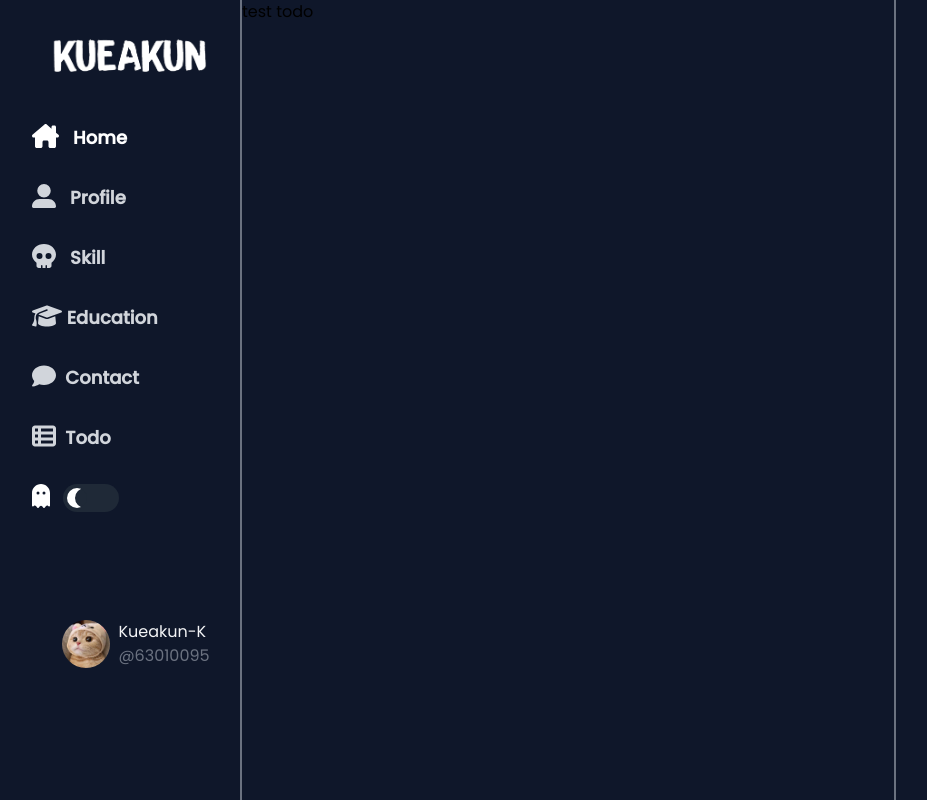
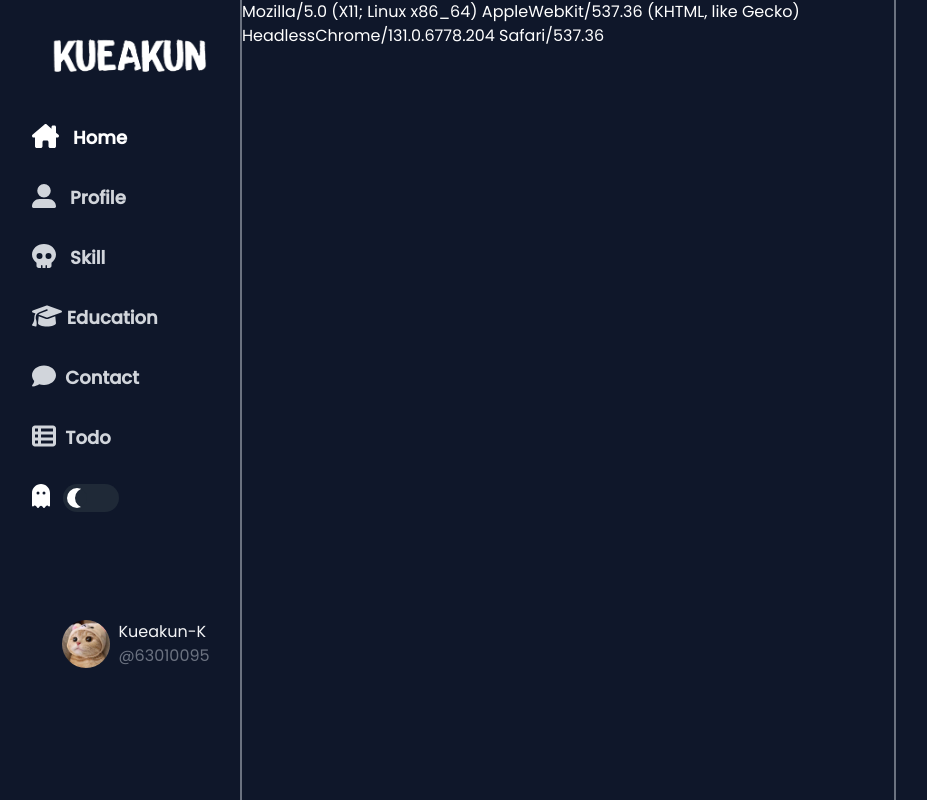
Before and after one commit to Kueakun-K/Kueakun, a React (Create React App) app: page /todo in a window 1280 px wide. Shown: the whole page, without its empty margins (176-1103 px from the left). Built offline with nearby package versions, Linux system fonts and the light colour scheme.

Commit message:
test navigation

```diff
--- a/src/pages/todo.jsx
+++ b/src/pages/todo.jsx
@@ -1,7 +1,25 @@
 const Todo = () => {
+    let agent = navigator.userAgent;
+    // let test = navigator.storage;
+    console.log(navigator.connection);
+    const memory = navigator.deviceMemory
+    console.log (`This device has at least ${memory}GiB of RAM.`)
+    console.log('Concurrency', navigator.hardwareConcurrency)
+    console.log(navigator.hid)
+    console.log(navigator.keyboard)
+    console.log(navigator.language)
+    console.log(navigator.languages)
+    console.log(navigator.locks)
+    console.log(navigator.serial.grtPorts)
+    console.log(navigator.storage)
+    console.log(window.name)
+    console.log(navigator.userAgentData.brands);
 
     return(
-        <div>test todo</div>
+        <div className="text-white">
+            {agent}
+            {/* {test} */}
+        </div>
     )
 }
 
```
